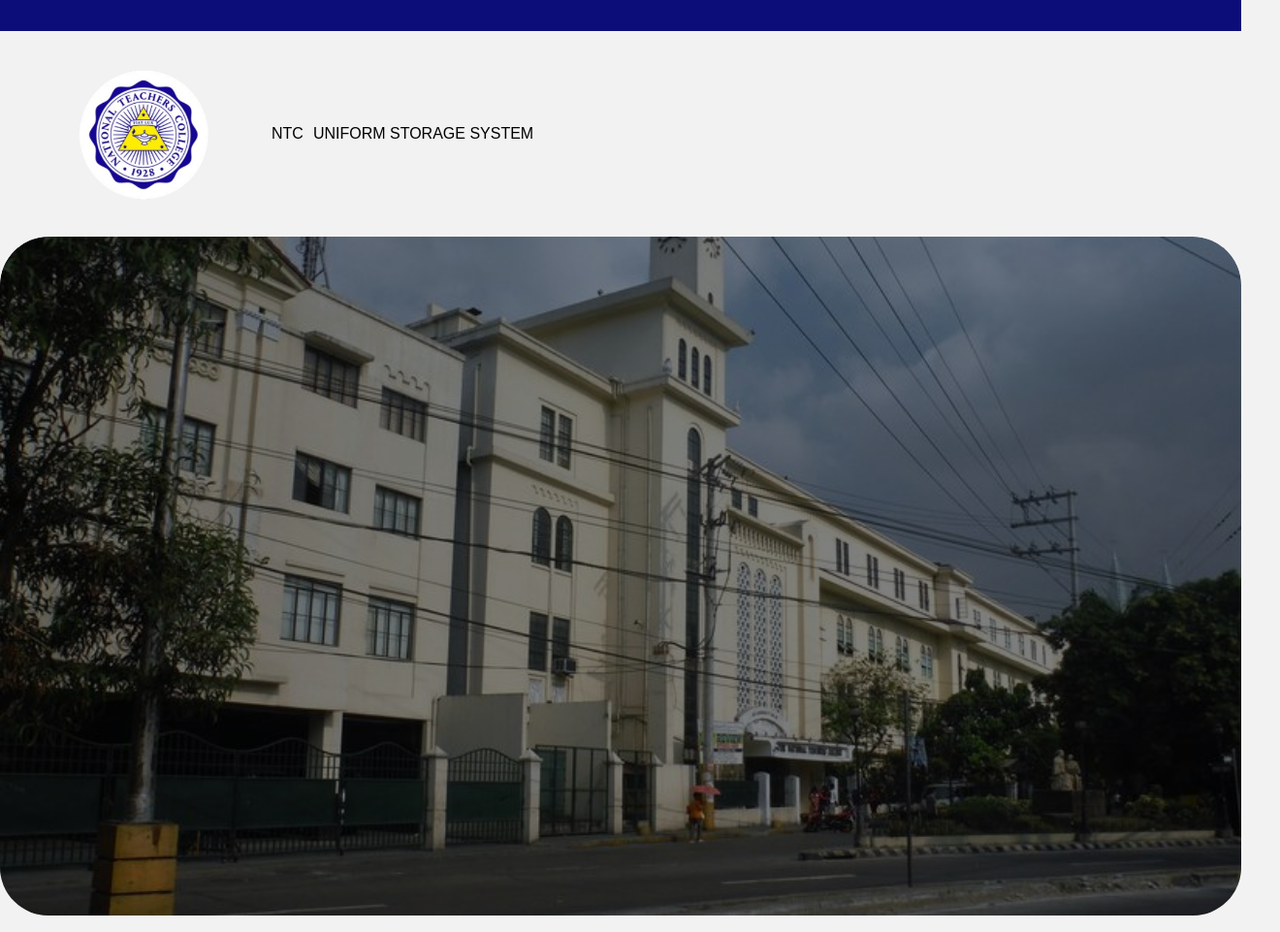
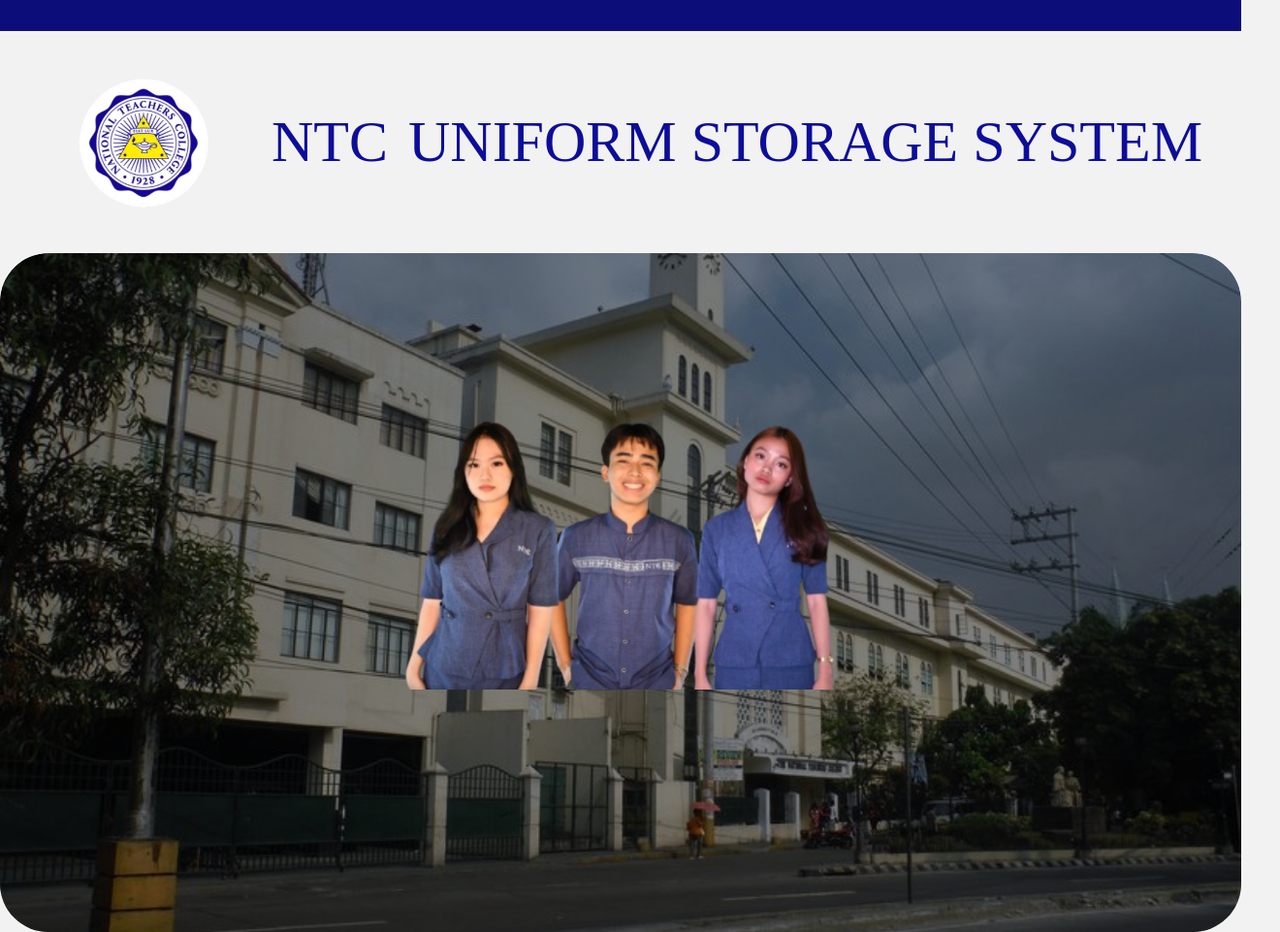
Before and after one commit to zedomm/Mini_Capstone1, a plain HTML site: page index.html in a window 1280 px wide. Shown: the top 961 px of the page at 97% size, 1320 px wide, since content can reach past the window. Drawn offline with Linux system fonts and the light colour scheme.

Commit message:
Progress2
Ai-Assisted Progress

```diff
--- a/index.html
+++ b/index.html
@@ -14,24 +14,23 @@
   </header>
 
   <div class="RowOne">
-    <img src="NTC_Logo.png" alt="NTC Logo">
-    <p>NTC</p>
-    <p>UNIFORM STORAGE SYSTEM</p>
+    <div class="left-group">
+      <img src="NTC_Logo.png" alt="NTC Logo">
+      <p class="ntc">NTC</p>
+    </div>
+
+    <p class="uss">UNIFORM STORAGE SYSTEM</p>
   </div>
 
-
   <div class="RowTwo">
-    <div class="Model_Background">
+    <div class="Model_Background-bottomdiv">
       <img src="NTC_Campus.jpg">
     </div>
-    <div class="Model">
+
+    <div class="Model-topdiv">
       <img src="webmodel.png">
     </div>
   </div>
-  </div>
-
-  </div>
-
 </body>
 
 </html>
--- a/styles.css
+++ b/styles.css
@@ -1,7 +1,11 @@
 body {
   margin: 0;
-  font-family: Arial, sans-serif;
+  font-family: "Times New Roman", Times, serif;
   background: #f2f2f2;
+  font-size: 40px;
+  margin: 0;
+  padding: 0;
+  color: rgb(13, 13, 155);
 }
 
 header {
@@ -17,43 +21,85 @@ header {
   display: flex;
   align-items: center;
   gap: 10px;
+  padding-top: 10px;
+  justify-content: space-between;
+  display: flex;
+  justify-content: space-between;
+  /* pushes left and right groups apart */
+  align-items: center;
+  width: 100%;
   padding: 20px;
+}
+
+.left-group {
+  display: flex;
+  align-items: center;
+  gap: 10px;
+}
+
+.ntc {
+  font-size: 60px;
+}
+
+.uss {
+  font-size: 60px;
+  margin-right: 60px;
 }
 
 .RowOne img {
   width: 250px;
   height: auto;
+  padding: auto;
 }
 
+
+.College {
+  font-size: 50px;
+  justify-content: space;
+}
+
+
 .RowTwo {
+  position: relative;
   width: 100%;
 }
 
-.Model_Background {
+.Model_Background-bottomdiv {
   position: relative;
   width: 100%;
-  height: 800px; /* You can change this height */
+  height: 800px;
   overflow: hidden;
   border-radius: 50px;
 }
 
-/* IMAGE FIX: no stretching + no blurriness */
-.Model_Background img {
+.Model_Background-bottomdiv img {
   width: 100%;
   height: 700px;
-  object-fit: cover;  /* keeps proportions and prevents blur/stretch */
+  object-fit: cover;
   display: block;
   border-radius: 50px;
 }
 
-/* DARK OVERLAY */
-.Model_Background::after {
+.Model_Background-bottomdiv::after {
   content: "";
   position: absolute;
   top: 0;
   left: 0;
   width: 100%;
   height: 700px;
-  background: rgba(0,0,0,0.5); /* adjust darkness 0.1 - 0.8 */
+  background: rgba(0, 0, 0, 0.5);
   border-radius: 50px;
 }
+
+.Model-topdiv img {
+  position: absolute;
+  top: 0;
+  /* moves it upward */
+  left: 50%;
+  /* center horizontally */
+  transform: translateX(-50%);
+  z-index: 10;
+  /* makes sure it's on top */
+  width: 450px;
+  margin-bottom: 100px;
+}
```
